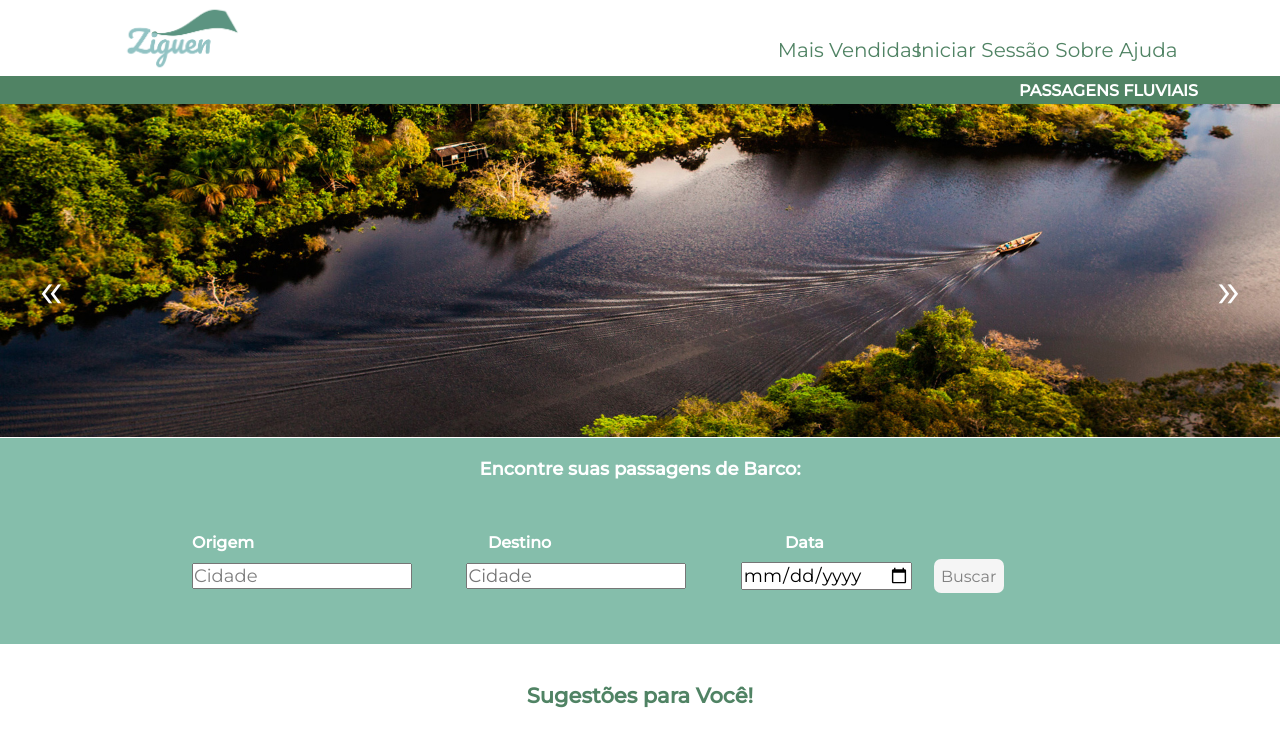
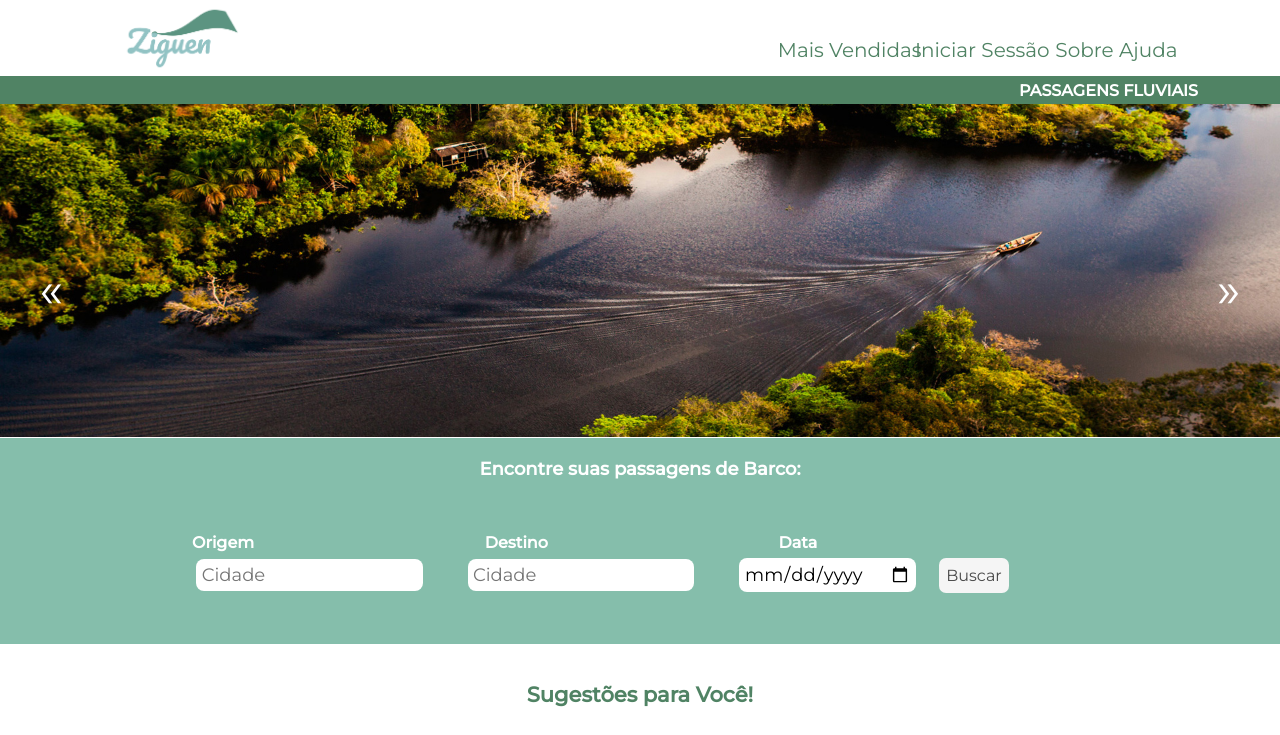
Before and after one commit to GeiseSaunier/2020.1-Ziguen-Front, a React (Create React App) app: page / in a window 1280 px wide. Shown: the top 735 px of the page. Built offline with nearby package versions, Linux system fonts and the light colour scheme.

Commit message:
fix(#22): Changing the CSS of some buttons and the search bar of the Home Page

```diff
--- a/src/pages/Home.tsx
+++ b/src/pages/Home.tsx
@@ -46,7 +46,7 @@ function Home() {
                     <ButtonNext className="button button-next">&#187;</ButtonNext>
                 </CarouselProvider>
             </div>
-            {/*--------------- Barra de Pesquisa ---------------*/}
+            {/*--------------- Search ---------------*/}
             <div className="search">
                 <b><p>Encontre suas passagens de Barco:</p></b>
                 <div className = "labels">
--- a/src/styles/pages/home.css
+++ b/src/styles/pages/home.css
@@ -14,14 +14,13 @@
     position: absolute;
     background-color: transparent;
     color: #ffffff;
-    border-radius: 7px;
     width: 2%;
     height: 6%;
-    border: none;
+    border: none !important;
     font-size: 50px;
     z-index: 1;
     top: 17%;
-    overflow: hidden;
+    outline-style: none;
 }
 
 .carousel .carousel-provider .button-back {
@@ -65,34 +64,47 @@
 }
 
 .search .labels #destination, .search .labels #day {
-    margin-left: 21.5%;
+    margin-left: 21.2%;
 }
 
 /*---------------- SEARCH INPUTS ---------------*/
 
 .search .input-block {
     color: #ffffff;
-    padding-left: 15%;
-    padding-top: 0.5%;
+    padding-left: 13%;
+    padding-top: 5px;
     margin-bottom: 4%;
 }
 
-.search .input-block #destination, #day{
-    margin-left: 5%;
+.search .input-block input {
+    border-radius: 8px;
+    border-color: transparent;
+    padding: 0.3%;
+    margin-left: 30px;
+    outline-style: none;
 }
 
-.input-block #origin::placeholder {
-    color: grey !important;
+.search .input-block #destination, #day{
+    margin-left: 4%;
 }
 
-.search button {
+.input-block::placeholder {
+    color: grey;
+}
+
+.search .input-block button {
     background-color: whitesmoke;
     border-radius: 7px;
     padding: 0.5%;
     margin-left: 2%;
     border-color: transparent;
-    color: grey;
+    color: rgba(0, 0, 0, 0.707);
     font-size: 16px;
+    outline-style: none;
+}
+
+.search .input-block button:hover {
+    opacity: 0.7;
 }
 
 /*--------------- CARDS ---------------*/
@@ -150,6 +162,7 @@
     font-size: 14px;
     margin-left: 35.5%;
     padding: 3.5%;
+    outline-style: none;
 }
 
 .cards .card .space {
```
